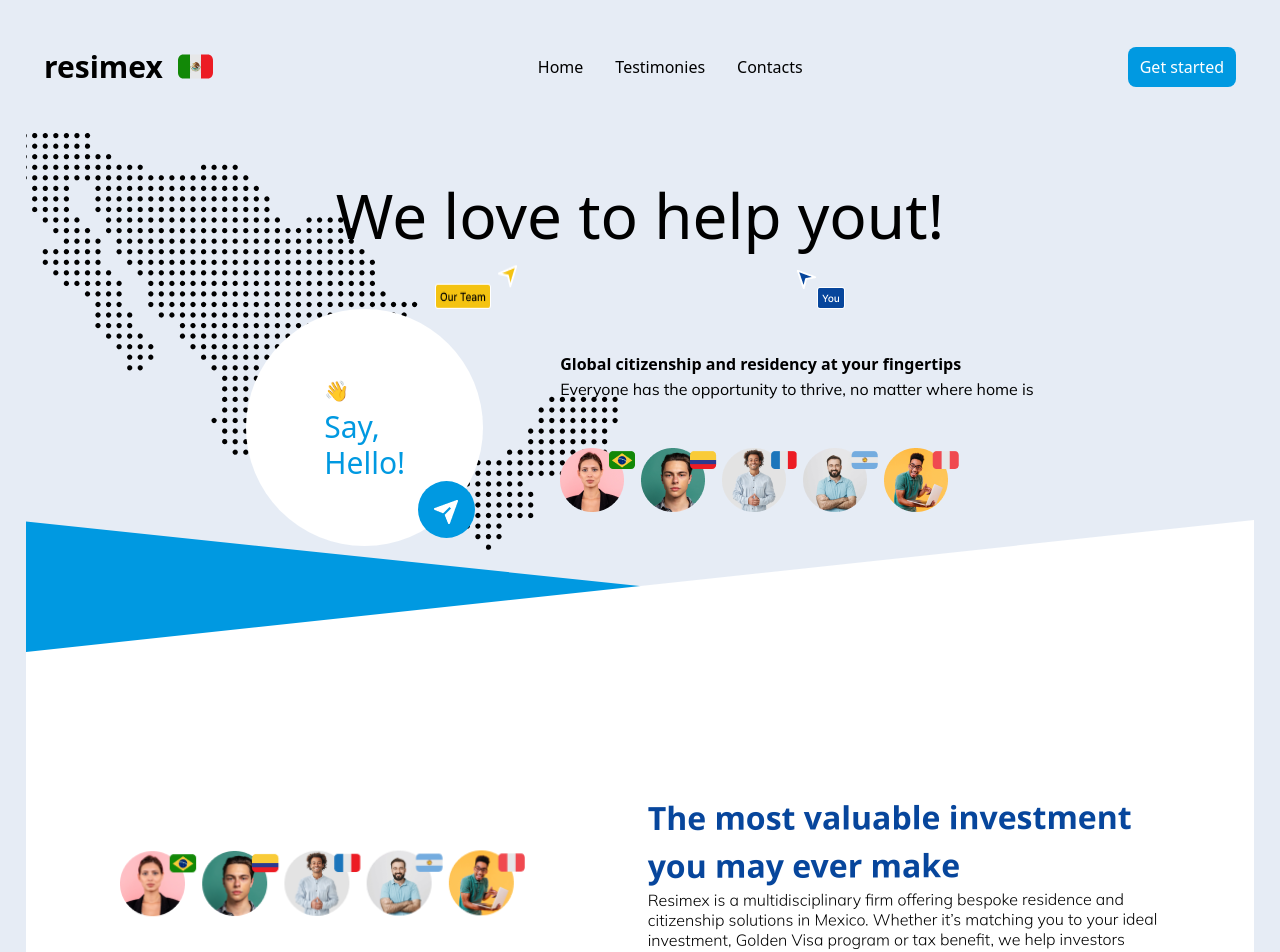
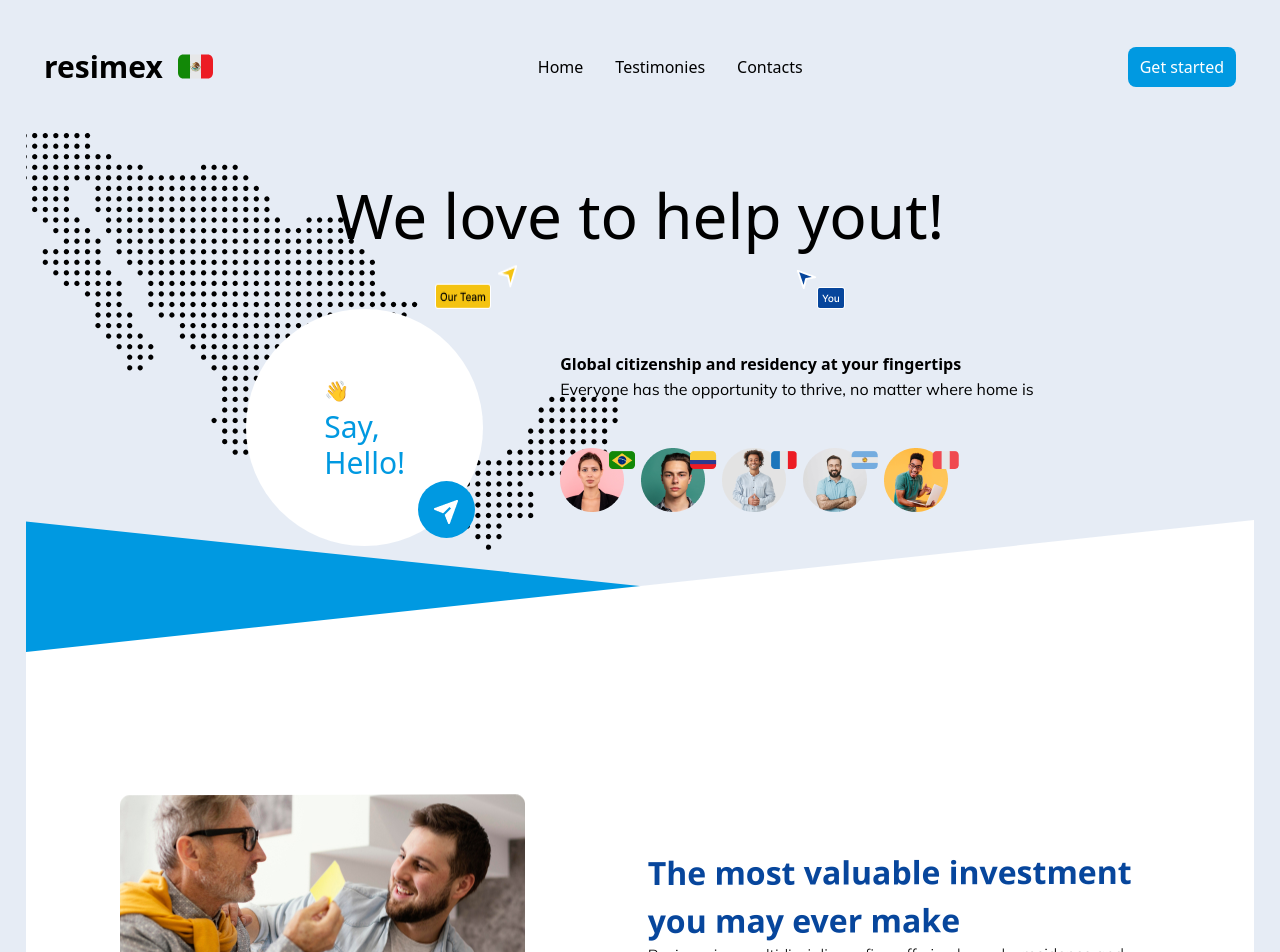
Before and after one commit to stain-franco/next-project, a Next.js app: page / in a window 1280 px wide. Shown: the top 952 px of the page. Built offline with nearby package versions, Linux system fonts and the light colour scheme.

Commit message:
fix: se cambia nombre de archivo foto para poder visualizar 4

```diff
--- a/pages/index.tsx
+++ b/pages/index.tsx
@@ -3,7 +3,6 @@ import Link from 'next/link';
 import type { ReactElement } from 'react';
 import Layout from '../components/layout/LayoutMain';
 import type { NextPageWithLayout } from './_app';
-import photo from "../public/images/fatherSon.png"
 
 const Page: NextPageWithLayout = () => { //
   return (
@@ -72,7 +71,7 @@ const Page: NextPageWithLayout = () => { //
         <section className="xs:px-3 xs:py-28 lg:py-52 xl:px-24 bg-white xs:-skew-y-12 xl:-skew-y-6">
           <div className="flex justify-evenly items-center flex-wrap gap-10 xs:skew-y-6 xl:skew-y-3">
             <Image
-              src="/images/Group 25.png"
+              src="/images/fatherSon.png"
               alt="Picture of the author"
               className="xs:min-w-min   lg:max-w-lg "
               width={405}
```
